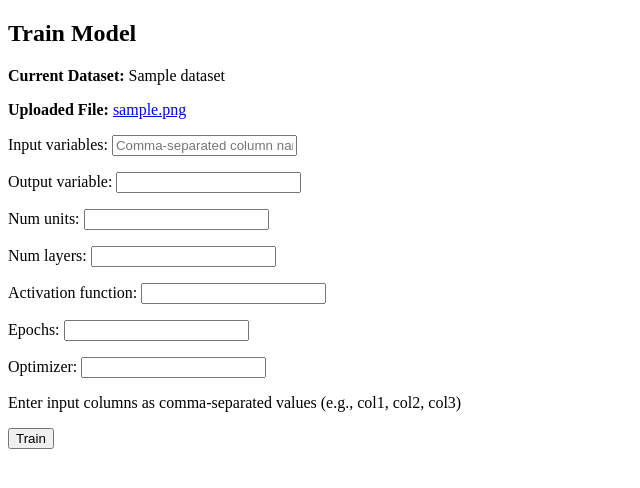
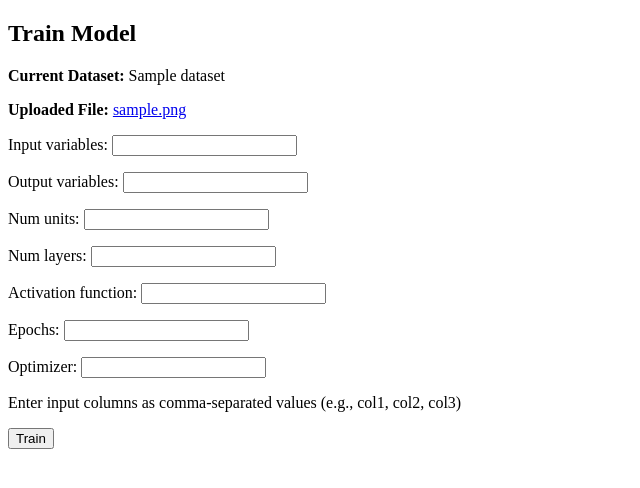
Before and after one commit to SAKTHI-V3L/autotrain, a Django app: page /train_model/ in a window 1280 px wide. Shown: the top 488 px of the page, without its empty margins (0-640 px from the left). Run offline with Django 5.2, Linux system fonts and the light colour scheme; tables that the repository leaves empty hold one stand-in row (values such as "Sample post").

Commit message:
predict multiple, outputs

```diff
--- a/timeseries/forms.py
+++ b/timeseries/forms.py
@@ -9,21 +9,19 @@ class DatasetForm(forms.ModelForm):
 class TrainingParametersForm(forms.ModelForm):
     class Meta:
         model = TrainingParameters
-        fields = ['input_variables', 'output_variable', 'num_units', 'num_layers', 'activation_function', 'epochs', 'optimizer']
-        widgets = {
-            'input_variables': forms.TextInput(attrs={'placeholder': 'Comma-separated column names'}),
-        }
-
+        fields = [
+            'input_variables',
+            'output_variables',  # Changed from output_variable to output_variables
+            'num_units',
+            'num_layers',
+            'activation_function',
+            'epochs',
+            'optimizer'
+        ]
 
 class PredictionForm(forms.Form):
     def __init__(self, *args, **kwargs):
         input_columns = kwargs.pop('input_columns', [])
         super(PredictionForm, self).__init__(*args, **kwargs)
-
         for col in input_columns:
-            self.fields[col] = forms.CharField(label=col)
-
-    def clean(self):
-        cleaned_data = super().clean()
-        # Perform additional validation if needed
-        return cleaned_data
+            self.fields[col] = forms.FloatField(label=col)
--- a/timeseries/models.py
+++ b/timeseries/models.py
@@ -6,8 +6,8 @@ class Dataset(models.Model):
 
 class TrainingParameters(models.Model):
     dataset = models.ForeignKey(Dataset, on_delete=models.CASCADE)
-    input_variables = models.TextField()  # Comma-separated column names
-    output_variable = models.CharField(max_length=100)
+    input_variables = models.CharField(max_length=200)
+    output_variables = models.CharField(max_length=200, default="" ) # Changed from output_variable to output_variables
     num_units = models.IntegerField()
     num_layers = models.IntegerField()
     activation_function = models.CharField(max_length=50)
--- a/timeseries/views.py
+++ b/timeseries/views.py
@@ -1,16 +1,15 @@
-import pandas as pd
-import numpy as np
 from django.shortcuts import render, redirect
 from .forms import DatasetForm, TrainingParametersForm, PredictionForm
 from .models import Dataset, TrainingParameters
 from keras.models import load_model
-from keras.optimizers import Adam, SGD
+from keras.optimizers import Adam
 from keras.losses import MeanSquaredError
 from sklearn.preprocessing import LabelEncoder, MinMaxScaler
 from keras.models import Sequential
 from keras.layers import LSTM, Dense
 from django.conf import settings
-from pathlib import Path
+import pandas as pd
+import numpy as np
 
 def upload_dataset(request):
     if request.method == 'POST':
@@ -22,7 +21,7 @@ def upload_dataset(request):
         form = DatasetForm()
     return render(request, 'timeseries/upload_dataset.html', {'form': form})
 
-def preprocess_data(data, input_columns, output_column):
+def preprocess_data(data, input_columns, output_columns):
     encoded_columns = []
 
     for col in input_columns:
@@ -47,10 +46,10 @@ def preprocess_data(data, input_columns, output_column):
         data[col] = encoder.fit_transform(data[col])
 
     X = data[input_columns + encoded_columns].values
-    y = data[output_column].values
+    y = data[output_columns].values  # Updated to handle multiple output columns
 
     X = X.reshape((X.shape[0], X.shape[1], 1))
-    y = y.reshape((y.shape[0], 1))
+    y = y.reshape((y.shape[0], len(output_columns)))  # Updated to handle multiple output columns
 
     return X, y
 
@@ -66,14 +65,15 @@ def train_model(request):
             data = pd.read_csv(dataset.file.path)
 
             input_columns = [col.strip() for col in params.input_variables.split(',')]
-            output_column = params.output_variable
+            output_columns = [col.strip() for col in params.output_variables.split(',')]
 
-            X, y = preprocess_data(data, input_columns, output_column)
+            X, y = preprocess_data(data, input_columns, output_columns)
 
             model = Sequential()
-            for _ in range(params.num_layers):
+            for _ in range(params.num_layers - 1):
                 model.add(LSTM(params.num_units, activation=params.activation_function, return_sequences=True))
-            model.add(Dense(1))
+            model.add(LSTM(params.num_units, activation=params.activation_function))  # Final LSTM layer without return_sequences
+            model.add(Dense(len(output_columns)))  # Updated to handle multiple output columns
 
             if params.optimizer == 'adam':
                 optimizer = Adam()
@@ -88,15 +88,17 @@ def train_model(request):
 
             accuracy = model.evaluate(X, y)
 
-            return render(request, 'timeseries/model_result.html', {'accuracy': accuracy, 'output_variable': output_column})
+            return render(request, 'timeseries/model_result.html', {'accuracy': accuracy, 'output_variables': output_columns})
     else:
         form = TrainingParametersForm()
-    return render(request, 'timeseries/train_model.html', {'form': form, 'dataset': Dataset.objects.last()})
+        dataset = Dataset.objects.last()  # Pre-populate with the latest dataset for convenience
+    return render(request, 'timeseries/train_model.html', {'form': form, 'dataset': dataset})
 
 def model_result(request):
     input_data = None
-    prediction = None
-    output_column = None
+    predictions = None
+    output_columns = None
+    zipped_results = None
 
     if request.method == 'POST':
         dataset = Dataset.objects.last()
@@ -104,7 +106,7 @@ def model_result(request):
         training_params = TrainingParameters.objects.last()
 
         input_columns = [col.strip() for col in training_params.input_variables.split(',')]
-        output_column = training_params.output_variable
+        output_columns = [col.strip() for col in training_params.output_variables.split(',')]
 
         form = PredictionForm(request.POST, input_columns=input_columns)
         if form.is_valid():
@@ -114,17 +116,21 @@ def model_result(request):
             model = load_model(model_path)
 
             input_data_df = pd.DataFrame([input_data])
-            X, _ = preprocess_data(data, input_columns, output_column)
+            X, _ = preprocess_data(data, input_columns, output_columns)
 
-            prediction = model.predict(X)
-            prediction = prediction[0][0]
+            # Convert predictions to a list of lists
+            predictions = model.predict(X).tolist()
+
+            # Zip output columns and predictions
+            zipped_results = list(zip(output_columns, predictions[0]))
 
     else:
         form = PredictionForm()
 
     return render(request, 'timeseries/model_result.html', {
         'input_data': input_data,
-        'prediction': prediction,
+        'predictions': predictions,
         'form': form,
-        'output_variable': output_column
+        'output_columns': output_columns,
+        'zipped_results': zipped_results
     })
```
Also changed, not shown: timeseries/templates/timeseries/model_result.html (+12 -7 lines), timeseries/migrations/0002_remove_trainingparameters_output_variable_and_more.py (added), 1 other file.
